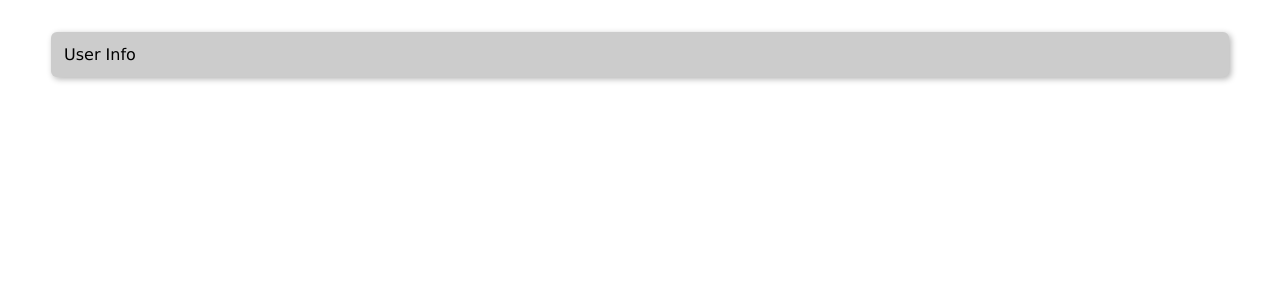
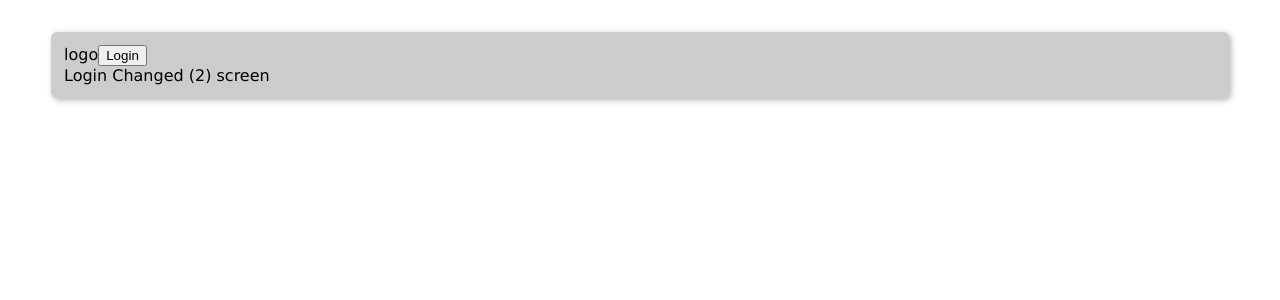
Before and after one commit to Narek-Av/soccer-analyzer-ts, a React (Create React App) app: page /user in a window 1280 px wide. Shown: the top 300 px of the page. Built offline with nearby package versions, Linux system fonts and the light colour scheme.

Commit message:
Added login component changed user page structure

```diff
--- /dev/null
+++ b/src/components/Login/Login.tsx
@@ -0,0 +1,11 @@
+import React, { FunctionComponent } from 'react';
+
+import './Login.css';
+
+const Login: FunctionComponent = () => {
+  return (
+    <div>Login Changed (2) screen</div>
+  )
+}
+
+export default Login;
--- /dev/null
+++ b/src/components/Login/index.ts
@@ -0,0 +1 @@
+export { default } from './Login';
--- a/src/components/User/User.tsx
+++ b/src/components/User/User.tsx
@@ -1,10 +1,17 @@
 import React, { FunctionComponent } from 'react';
+import Login from '../Login';
 
 import './User.css';
 
 const User: FunctionComponent = () => {
   return (
-    <div>User Info</div>
+    <div className="user-component">
+      <div className="user-component-header">
+        <span>logo</span>
+        <button>Login</button>
+      </div>
+      <Login />
+    </div>
   )
 }
 
```
Also changed, not shown: src/components/Login/Login.css (added).
